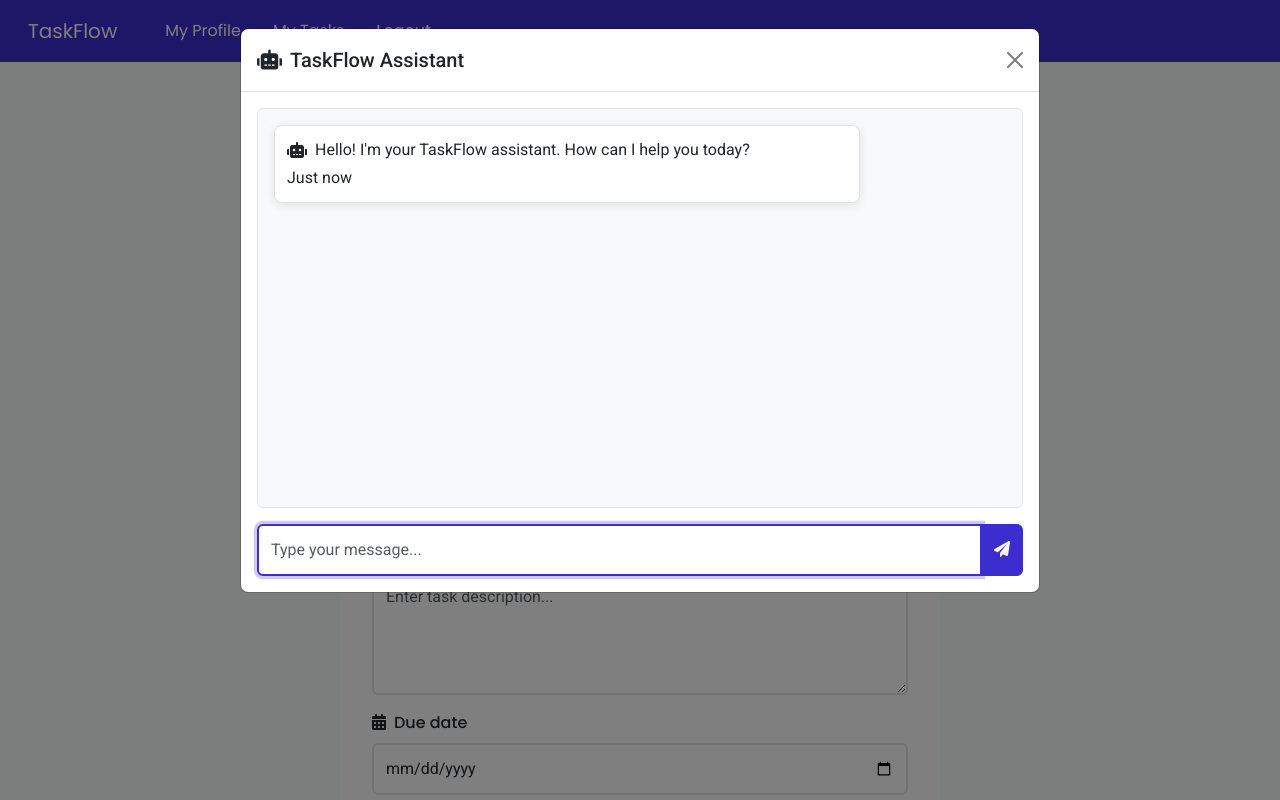
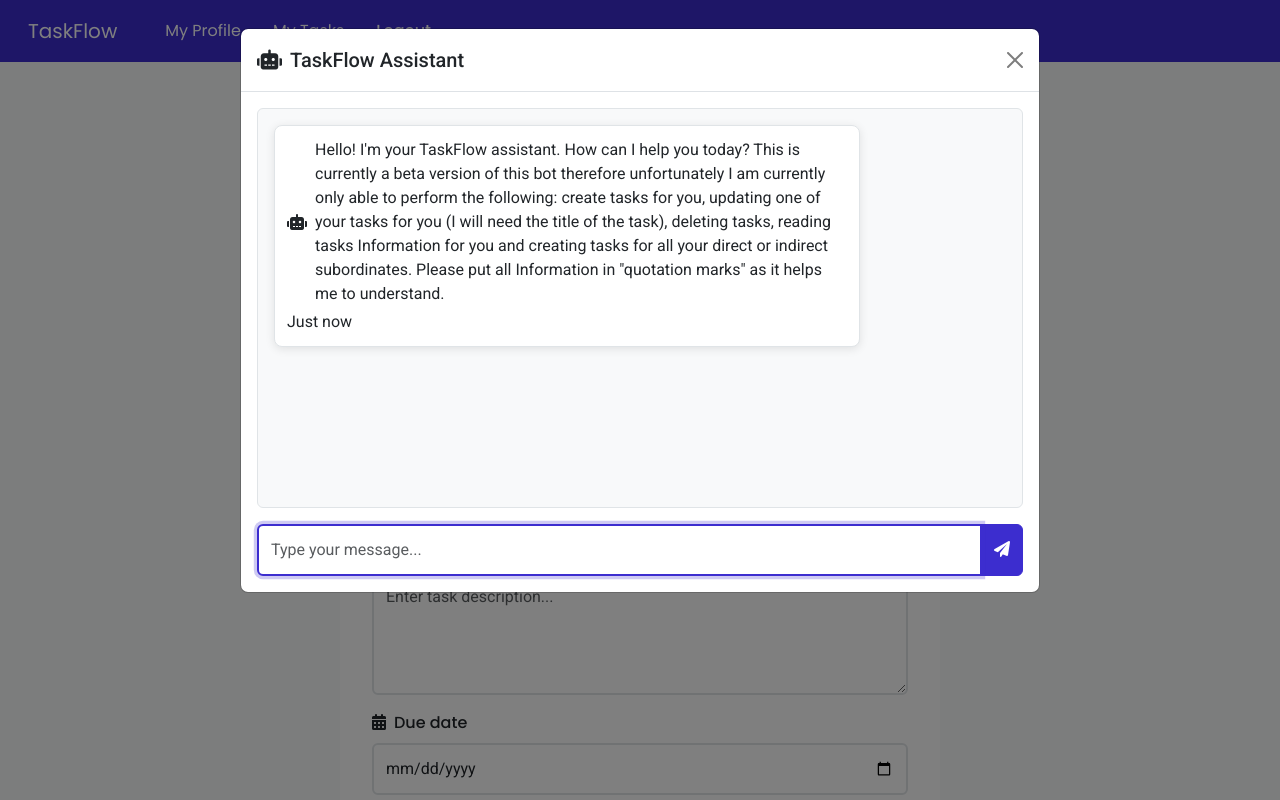
Before and after one commit to GenericName192/TaskFlow, a Django app: a page that uses templates/base.html in a window 1280 px wide, after a click that opens the changed part. Run offline with Django 4.2, Linux system fonts and the light colour scheme; the visitor is signed in with stand-in values (Sample User, id 1); data comes from the database, SQL or seed files in the repository.

Commit message:
fixed: contast error on task_list page added: hidden element as wave didnt like the icon for one of my buttons. changed: made it were you can no longer see the buttons to update once a task has been marked as complete.

```diff
--- a/templates/base.html
+++ b/templates/base.html
@@ -121,7 +121,10 @@
               <div class="chat-message bot-message">
                 <span class="message-content">
                   <i class="fas fa-robot me-2"></i>
-                  Hello! I'm your TaskFlow assistant. How can I help you today?
+                  Hello! I'm your TaskFlow assistant. How can I help you today? This is currently a beta version of this bot therefore unfortunately
+                  I am currently only able to perform the following: create tasks for you, updating one of your tasks for you
+                  (I will need the title of the task), deleting tasks, reading tasks Information for you and creating tasks for all your direct or indirect
+                  subordinates. Please put all Information in "quotation marks" as it helps me to understand.
                 </span>
                 <span class="time-stamp">Just now</span>
               </div>
@@ -142,6 +145,7 @@
                 area-label="Button to send message to chatbot"
                 data-user="{{user.id}}">
                 <i class="fas fa-paper-plane"></i>
+                <small hidden>Shh I'm not really here!</small>
               </button>
             </div>
           </div>
--- a/templates/task/task_details.html
+++ b/templates/task/task_details.html
@@ -94,9 +94,11 @@
         </a>
 
         {% if task.created_by == user or task.assigned_to == user %}
+        {% if not task.completed %}
         <a href="{% url 'update_task' task.id %}" class="btn btn-primary">
           <i class="fas fa-edit me-2"></i>Update Task
         </a>
+        {% endif %}
         {% endif %} {% if task.created_by == user %}
         <button
           type="button"
```
Also changed, not shown: templates/task/task_list.html (+2 -8 lines).
